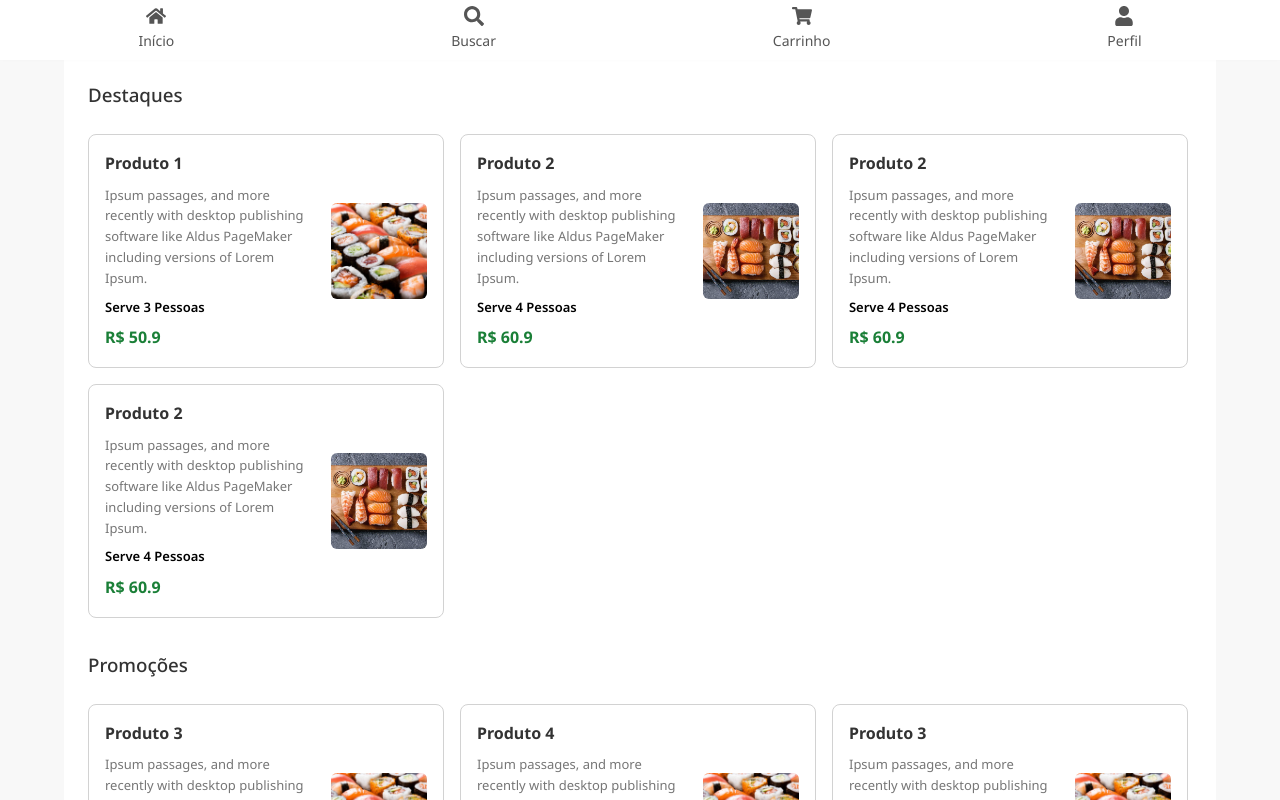
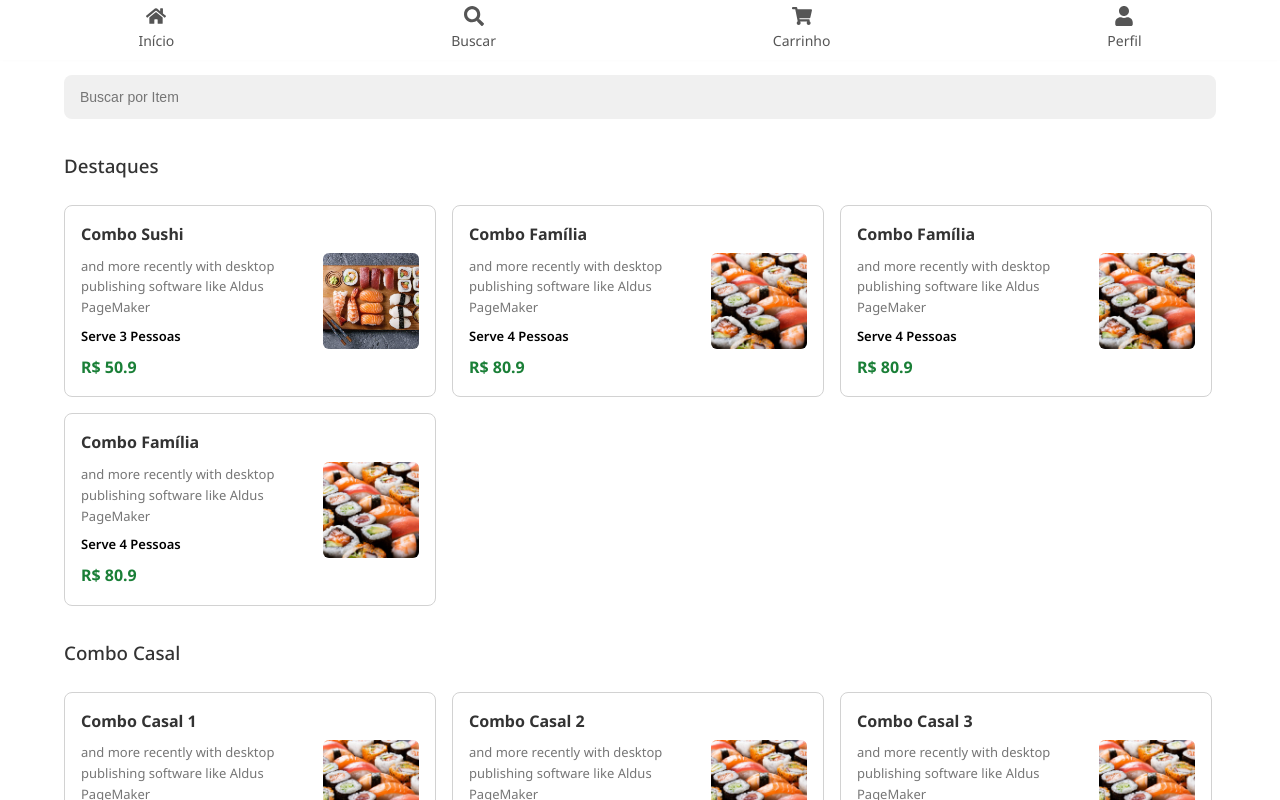
Before and after one commit to CAdagoberto/linkafood, a React (Vite) app: page / in a window 1280 px wide. Shown: the part 740-1540 px from the top of the page. Built offline with nearby package versions, Linux system fonts and the light colour scheme.

Commit message:
Adaptando projeto para receber API

```diff
--- a/src/App.jsx
+++ b/src/App.jsx
@@ -13,7 +13,7 @@ export default function App() {
     <Router>
       <Routes>
         <Route path="/" element={<HomePage />} />
-        <Route path="/produto" element={<ProdutoPage />} />
+        <Route path="/produto/:id" element={<ProdutoPage />} />
       </Routes>
       <ButtomNav />
     </Router>
--- a/src/components/Categoria.jsx
+++ b/src/components/Categoria.jsx
@@ -1,12 +1,13 @@
 import { ListaProdutos } from "./ListaProdutos"
 import style from "./Categoria.module.css"
 
-export  function Categoria({ titulo, produtos, id }) {
+export function Categoria({ id, titulo, produtos = [] }) {
   return (
-    <div id={`${id}`} className="itemCategory">
+    <div id={id} className="itemCategory">
       <div className={style.categoryHeader}>
         <h3>{titulo}</h3>
       </div>
+
       <ListaProdutos produtos={produtos} />
     </div>
   )
--- a/src/components/ListaProdutos.jsx
+++ b/src/components/ListaProdutos.jsx
@@ -1,17 +1,18 @@
 import { ProdutoItem } from "./ProdutoItem"
 import style from "./ListaProdutos.module.css"
 
-export function ListaProdutos({ produtos }) {
+export function ListaProdutos({ produtos = [] }) {
   return (
     <div className={style.itens}>
-      {produtos.map((item, index) => (
+      {produtos.map((item) => (
         <ProdutoItem
-          key={index}
+          key={item.id}
           titulo={item.titulo}
-          desc={item.desc}
+          desc={item.descricao}
           qtdPessoas={item.qtdPessoas}
-          valorProd={item.valorProd}
-          img={item.img ? item.img : "assets/img/pratos/sushi1.jpg" }
+          valorProd={item.preco}
+          img={item.imagem || "/assets/img/pratos/sushi1.jpg"}
+          id={item.id}
         />
       ))}
     </div>
--- a/src/components/ProdutoItem.jsx
+++ b/src/components/ProdutoItem.jsx
@@ -2,7 +2,7 @@ import styles from './ProdutoItem.module.css'
 
 export function ProdutoItem({ titulo, desc, qtdPessoas, valorProd, img }) {
   return (
-    <div className={styles.item}>
+    <a href={`produtos/${titulo}`} className={styles.item}>
       <div className={styles.itemContent}>
         <h4>{titulo}</h4>
         <p>{desc}</p>
@@ -12,6 +12,6 @@ export function ProdutoItem({ titulo, desc, qtdPessoas, valorProd, img }) {
       <div className={styles.itemImg}>
         <img src={img ?? "/assets/img/pratos/sushi.jpg"} alt={titulo} />
       </div>
-    </div>
+    </a>
   )
 }
--- a/src/index.css
+++ b/src/index.css
@@ -40,3 +40,8 @@ body {
   scrollbar-width: thin;
   scrollbar-color: #bbb #eaeaea;
 }
+
+a {
+  text-decoration: none;
+  color: inherit;
+}
--- /dev/null
+++ b/src/mocks/produtos.mocks.js
@@ -0,0 +1,71 @@
+// mocks/produtos.mock.js
+export const produtosMock = [
+  {
+    id: "destaques",
+    titulo: "Destaques",
+    produtos: [
+      {
+        id: "1",
+        titulo: "Combo Sushi",
+        descricao: "and more recently with desktop publishing software like Aldus PageMaker",
+        preco: 50.9,
+        qtdPessoas: 3,
+        imagem: "/assets/img/pratos/sushi.jpg"
+      },
+      {
+        id: "2",
+        titulo: "Combo Família",
+        descricao: "and more recently with desktop publishing software like Aldus PageMaker",
+        preco: 80.9,
+        qtdPessoas: 4,
+        imagem: null
+      },
+      {
+        id: "3",
+        titulo: "Combo Família",
+        descricao: "and more recently with desktop publishing software like Aldus PageMaker",
+        preco: 80.9,
+        qtdPessoas: 4,
+        imagem: "/assets/img/pratos/sushi1.jpg"
+      },
+      {
+        id: "4",
+        titulo: "Combo Família",
+        descricao: "and more recently with desktop publishing software like Aldus PageMaker",
+        preco: 80.9,
+        qtdPessoas: 4,
+        imagem: "/assets/img/pratos/sushi1.jpg"
+      }
+    ]
+  },
+  {
+    id: "combo-casal",
+    titulo: "Combo Casal",
+    produtos: [
+      {
+        id: "5",
+        titulo: "Combo Casal 1",
+        descricao: "and more recently with desktop publishing software like Aldus PageMaker",
+        preco: 80.9,
+        qtdPessoas: 2,
+        imagem: "/assets/img/pratos/sushi1.jpg"
+      },
+      {
+        id: "6",
+        titulo: "Combo Casal 2",
+        descricao: "and more recently with desktop publishing software like Aldus PageMaker",
+        preco: 80.9,
+        qtdPessoas: 2,
+        imagem: "/assets/img/pratos/sushi1.jpg"
+      },
+      {
+        id: "7",
+        titulo: "Combo Casal 3",
+        descricao: "and more recently with desktop publishing software like Aldus PageMaker",
+        preco: 80.9,
+        qtdPessoas: 2,
+        imagem: "/assets/img/pratos/sushi1.jpg"
+      }
+    ]
+  }
+]
--- a/src/pages/HomePage.jsx
+++ b/src/pages/HomePage.jsx
@@ -2,11 +2,22 @@ import { useState, useEffect } from "react"
 import HeaderLoja from '../components/HeaderLoja'
 import SearchBar from '../components/SearchBar'
 import { Categoria } from '../components/Categoria'
+import {getProdutos} from '../services/produtos.service'
 import MobileNavbar from '../components/MobileNavbar'
 
 export default function HomePage() {
-     const [showNavbar, setShowNavbar] = useState(false)
-      const [isWide, setIsWide] = useState(window.innerWidth > 900)
+    const [showNavbar, setShowNavbar] = useState(false)
+    const [isWide, setIsWide] = useState(false)
+    const [produtos, setProdutos] = useState([])
+    const [loading, setLoading] = useState(true)
+
+    useEffect(() => {
+      getProdutos().then(data => {
+        setProdutos(data)
+        setLoading(false)
+      })
+    }, [])
+
 
       useEffect(() => {
       const handleResize = () => setIsWide(window.innerWidth > 900)
@@ -15,7 +26,6 @@ export default function HomePage() {
       window.addEventListener("resize", handleResize)
       window.addEventListener("scroll", handleScroll)
 
-      // cleanup
       return () => {
         window.removeEventListener("resize", handleResize)
         window.removeEventListener("scroll", handleScroll)
@@ -23,31 +33,20 @@ export default function HomePage() {
     }, [])
 
 
-    const categorias = [
-      {
-        titulo: "Destaques",
-        produtos: [
-          { titulo: "Produto 1", desc: "Ipsum passages, and more recently with desktop publishing software like Aldus PageMaker including versions of Lorem Ipsum.", qtdPessoas: "3", valorProd: 50.90 },
-          { titulo: "Produto 2", desc: "Ipsum passages, and more recently with desktop publishing software like Aldus PageMaker including versions of Lorem Ipsum.", qtdPessoas: "4", valorProd: 60.90, img: "assets/img/pratos/sushi.jpg" },
-          { titulo: "Produto 2", desc: "Ipsum passages, and more recently with desktop publishing software like Aldus PageMaker including versions of Lorem Ipsum.", qtdPessoas: "4", valorProd: 60.90, img: "assets/img/pratos/sushi.jpg" },
-          { titulo: "Produto 2", desc: "Ipsum passages, and more recently with desktop publishing software like Aldus PageMaker including versions of Lorem Ipsum.", qtdPessoas: "4", valorProd: 60.90, img: "assets/img/pratos/sushi.jpg" }
-        ]
-      },
-      {
-        titulo: "Promoções",
-        produtos: [
-          { titulo: "Produto 3", desc: "Ipsum passages, and more recently with desktop publishing software like Aldus PageMaker including versions of Lorem Ipsum.", qtdPessoas: "2", valorProd: 30.90 },
-          { titulo: "Produto 4", desc: "Ipsum passages, and more recently with desktop publishing software like Aldus PageMaker including versions of Lorem Ipsum.", qtdPessoas: "5", valorProd: 40.90 },
-          { titulo: "Produto 3", desc: "Ipsum passages, and more recently with desktop publishing software like Aldus PageMaker including versions of Lorem Ipsum.", qtdPessoas: "2", valorProd: 30.90 },
-          { titulo: "Produto 3", desc: "Ipsum passages, and more recently with desktop publishing software like Aldus PageMaker including versions of Lorem Ipsum.", qtdPessoas: "2", valorProd: 30.90 },
-        ]
-      }
-    ]
+    if(loading) return <p>Carregando...</p>
+
+    if (!produtos || produtos.length === 0) {
+      return <p>Nenhum produto encontrado</p>
+    }
+
+    const categorias = [...new Set(produtos.map(c => c.titulo))]
+
+
 
     return (
         <>
         <div className={` ${isWide ? "container" : ""}`}>
-                 <MobileNavbar lojaNome="Minha Loja" categorias={categorias.map(titulo => titulo.titulo)} visible={showNavbar} />
+                 <MobileNavbar lojaNome="Minha Loja" categorias={categorias} visible={showNavbar} />
 
                 <div className='header'>
                 <img src="../assets/img/loja/loja1.jpg" alt="" />
@@ -62,12 +61,13 @@ export default function HomePage() {
                     <SearchBar />
 
                     {/* Categorias */}
-                    {categorias.map((p, index) => (
+                    {produtos.map((c) => (
                     <Categoria
-                      key={index}
-                      titulo={p.titulo}
-                      produtos={p.produtos}
-                      id={p.titulo}
+                      key={c.id}
+                      titulo={c.titulo}
+                      produtos={c.produtos}
+                      id={c.id}
+
                     />
                   ))}
 
--- /dev/null
+++ b/src/services/produtos.service.js
@@ -0,0 +1,11 @@
+// services/produtos.service.js
+import { produtosMock } from "../mocks/produtos.mocks"
+
+export async function getProdutos() {
+  // Simula delay de API
+  return new Promise((resolve) => {
+    setTimeout(() => {
+      resolve(produtosMock)
+    }, 500)
+  })
+}
```
